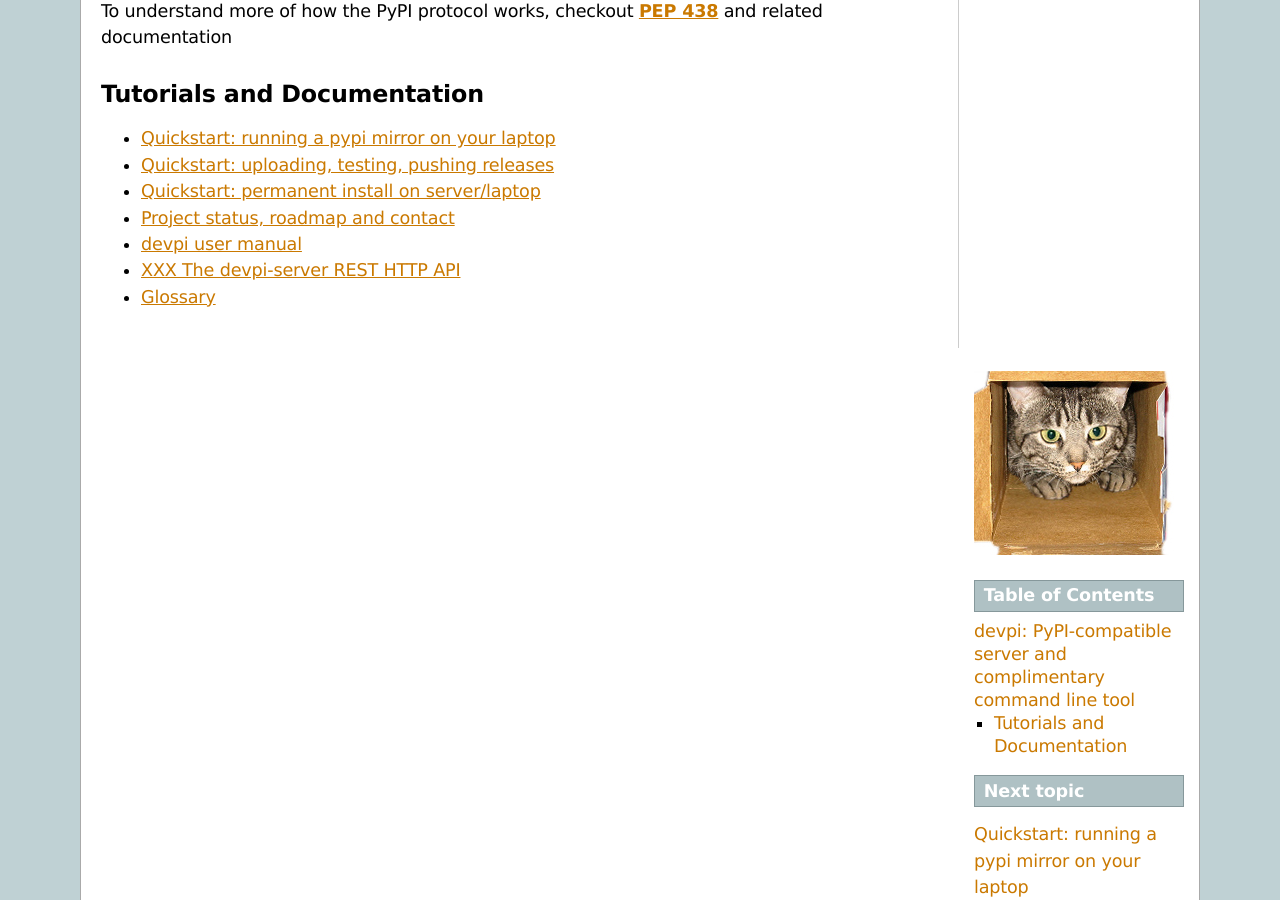
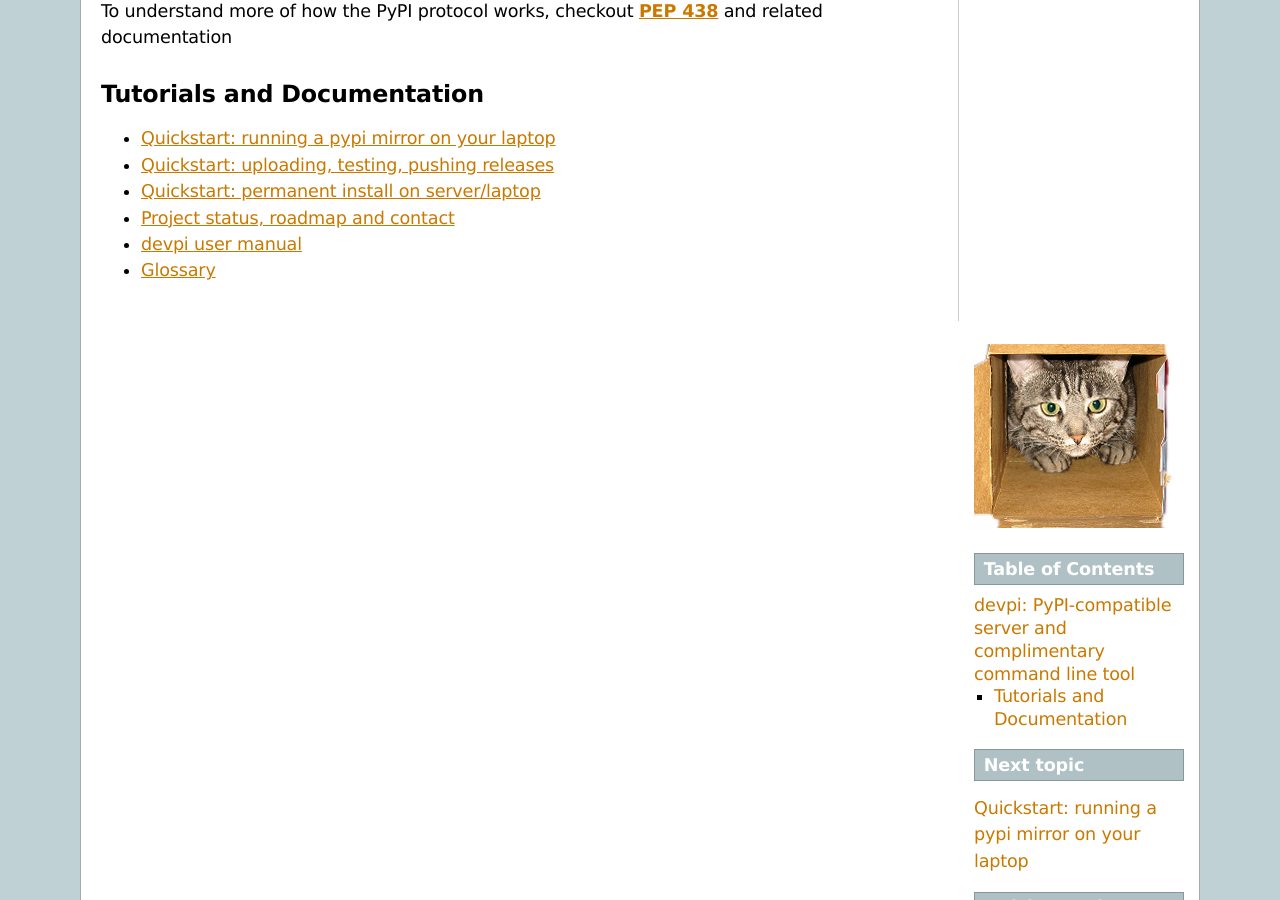
Before and after one commit to devpi/devpi, a Sphinx documentation site: the page built from doc/index.rst, in a window 1280 px wide and 900 px high, scrolled down 713 px. Built offline with Sphinx 7.4.7, drawn with Linux system fonts in a browser that asks for light colours; some of the changed lines change nothing that is shown.

Commit message:
fix changelogs

```diff
--- a/doc/index.rst
+++ b/doc/index.rst
@@ -58,7 +58,6 @@
 
    userman/index
 
-   curl
 
    glossary
 
@@ -67,7 +66,7 @@
    :hidden:
 
    links
-
+   curl
 
 ..
     Indices and tables
```
Also changed, not shown: 3 other files.
